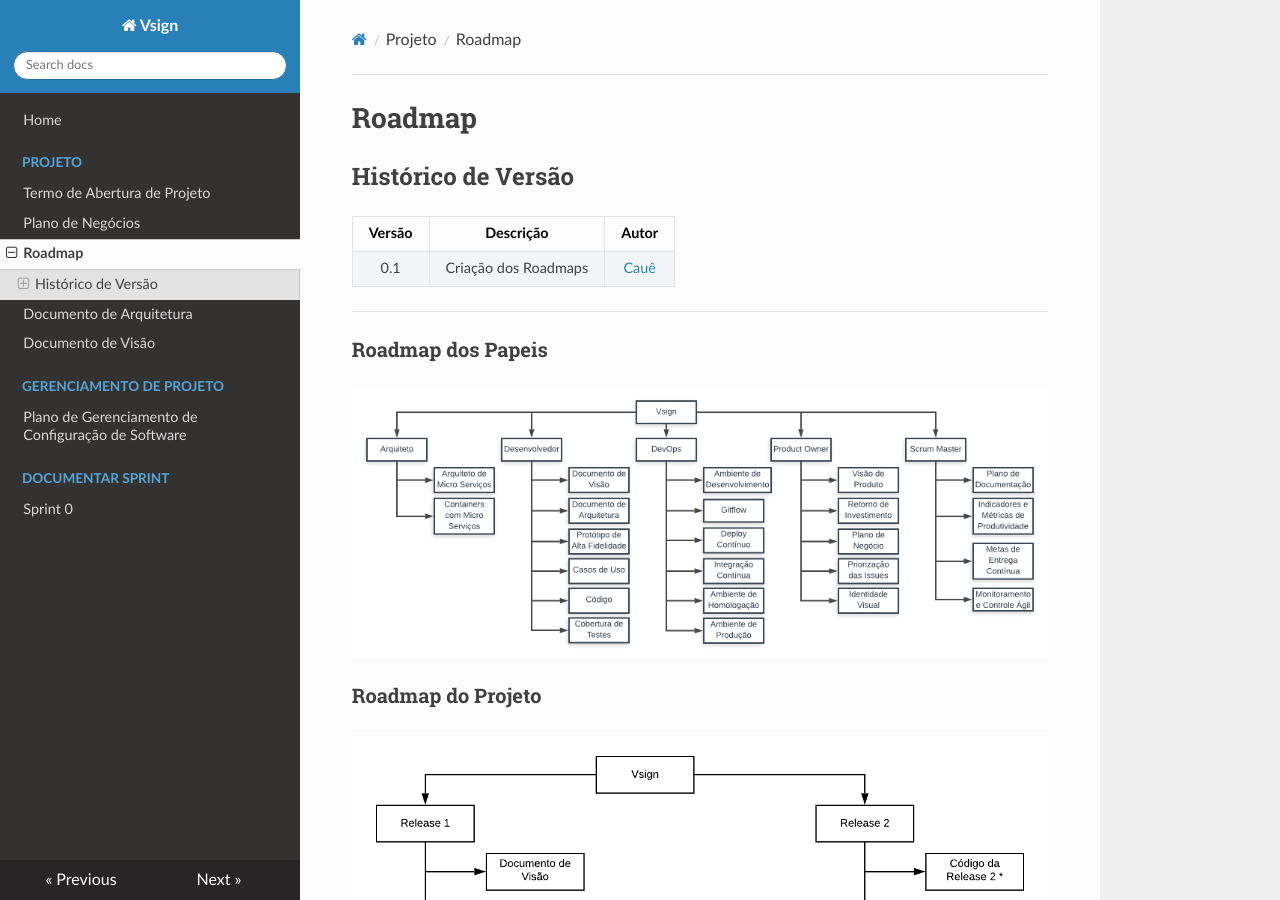
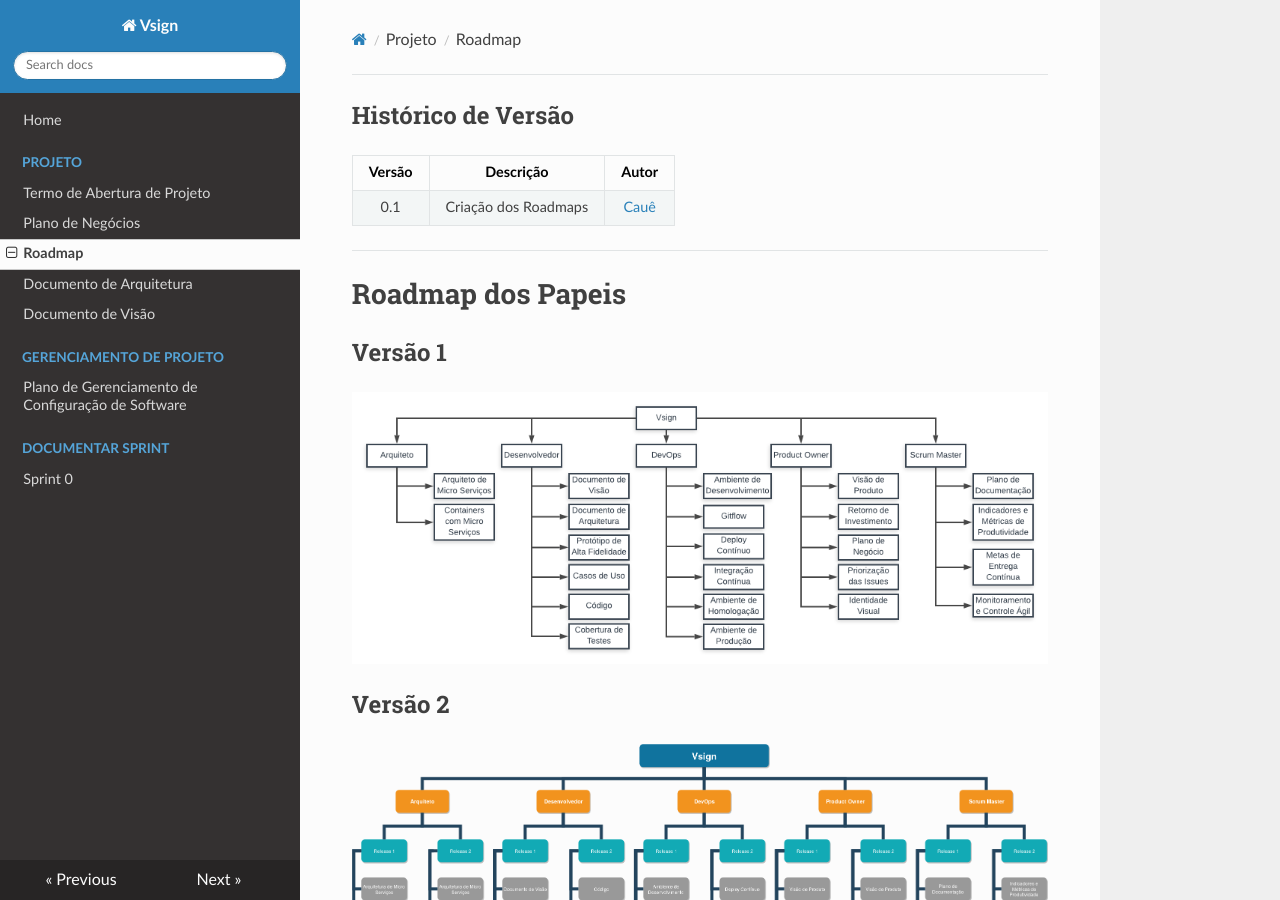
Before and after one commit to fga-eps-mds/2019.2-Vsign, an MkDocs documentation site: the page built from docs/project/roadmap.md, in a window 1280 px wide and 900 px high. Built offline with MkDocs 1.6.1, drawn with Linux system fonts in a browser that asks for light colours; nearby versions of some CDN libraries.

Commit message:
Versão 2 do roadmap dos papeis

```diff
--- a/docs/project/roadmap.md
+++ b/docs/project/roadmap.md
@@ -1,5 +1,3 @@
-# Roadmap
-
 ## Histórico de Versão
 
 | <center>Versão</center> | <center>Descrição</center> | <center>Autor</center> |
@@ -8,14 +6,18 @@
 
 ---
 
-### Roadmap dos Papeis
+# Roadmap dos Papeis
 
+## Versão 1
 [![Roadmap dos Papeis](img/Roadmap_Papeis.png)](https://ibb.co/Y8SwrcS)
 
-### Roadmap do Projeto
+## Versão 2
+[![Roadmap dos Papeis](img/Roadmap_Papeis_V2.png)](https://ibb.co/Y8SwrcS)
+
+# Roadmap do Projeto
 
 [![Roadmap do Projeto](img/Roadmap_Projeto.png)](https://ibb.co/qDn50WD)
 
-### Roadmap de Código
+# Roadmap de Código
 
 [![Roadmap de Código](img/Roadmap_Codigo.png)](https://ibb.co/n11k0QJ)
```
Also changed, not shown: docs/project/img/Roadmap_Papeis_V2.png (added).
